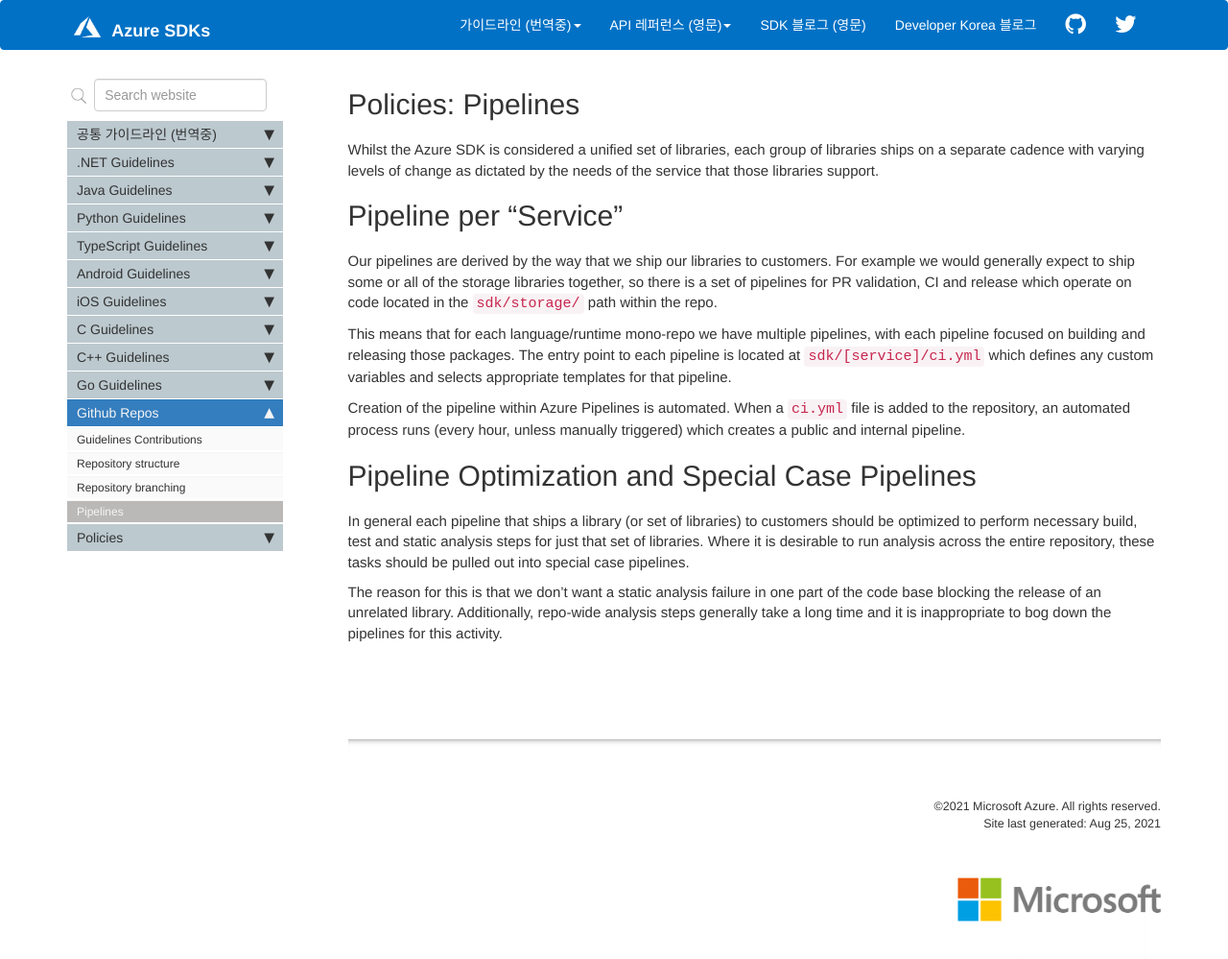
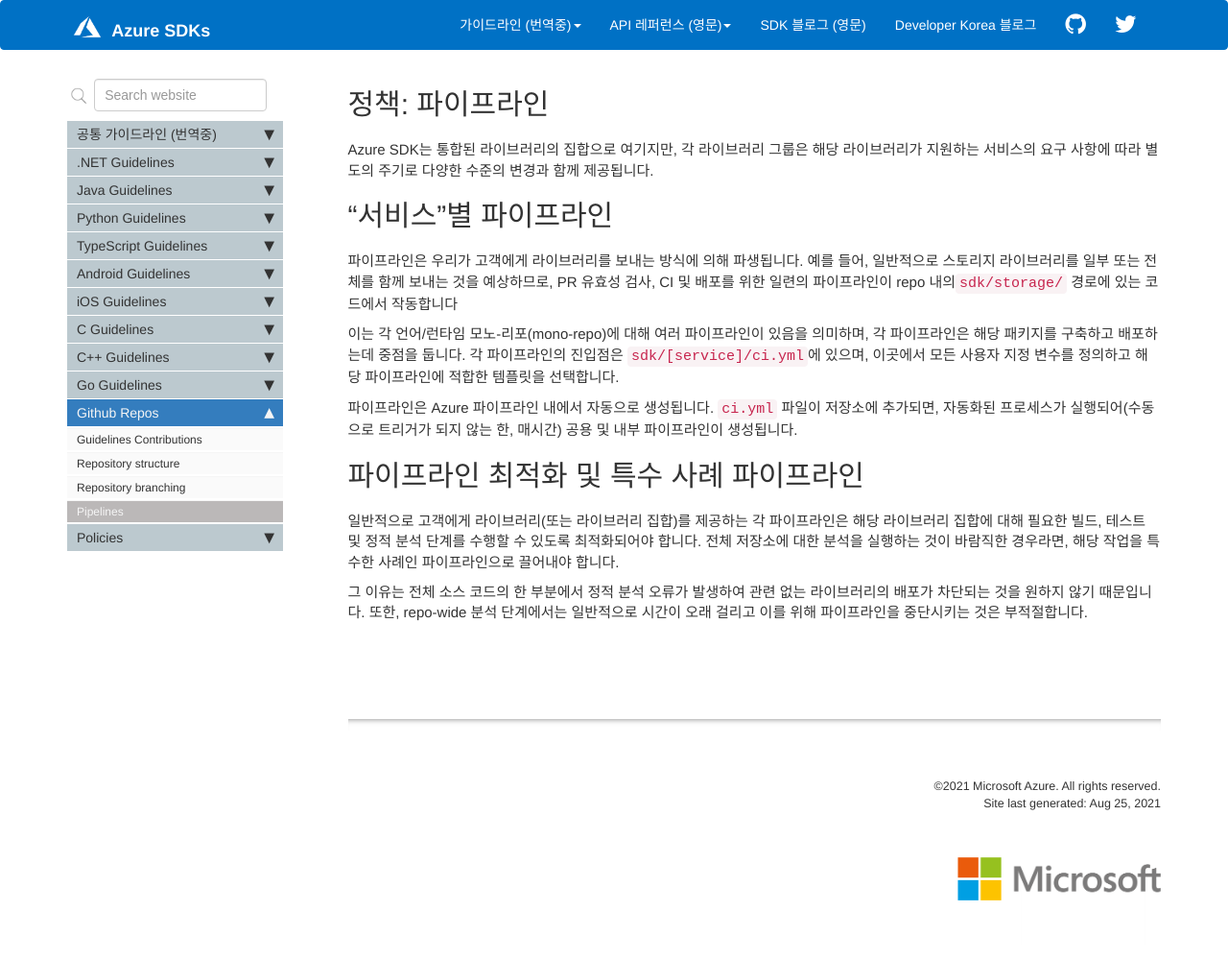
Before and after one commit to Azure/azure-sdk-korean, a Jekyll site: the page built from docs/policies/pipelines.md, in a window 1280 px wide and 1066 px high. Shown: the top 999 px of the window at 96% size. Built offline with Jekyll 4.4.1, drawn with Linux system fonts in a browser that asks for light colours; comment, search, counter and statistics services are not loaded.

Commit message:
Translate docs/policies/pipelines.md in Korean.

````diff
--- a/docs/policies/pipelines.md
+++ b/docs/policies/pipelines.md
@@ -1,22 +1,22 @@
 ---
-title: "Policies: Pipelines"
+title: "정책: 파이프라인"
 permalink: policies_pipelines.html
 folder: policies
 sidebar: general_sidebar
 ---
 
-Whilst the Azure SDK is considered a unified set of libraries, each group of libraries ships on a separate cadence with varying levels of change as dictated by the needs of the service that those libraries support.
+Azure SDK는 통합된 라이브러리의 집합으로 여기지만, 각 라이브러리 그룹은 해당 라이브러리가 지원하는 서비스의 요구 사항에 따라 별도의 주기로 다양한 수준의 변경과 함께 제공됩니다.
 
-# Pipeline per "Service"
+# "서비스"별 파이프라인
 
-Our pipelines are derived by the way that we ship our libraries to customers. For example we would generally expect to ship some or all of the storage libraries together, so there is a set of pipelines for PR validation, CI and release which operate on code located in the ```sdk/storage/``` path within the repo.
+파이프라인은 우리가 고객에게 라이브러리를 보내는 방식에 의해 파생됩니다. 예를 들어, 일반적으로 스토리지 라이브러리를 일부 또는 전체를 함께 보내는 것을 예상하므로, PR 유효성 검사, CI 및 배포를 위한 일련의 파이프라인이 repo 내의```sdk/storage/``` 경로에 있는 코드에서 작동합니다
 
-This means that for each language/runtime mono-repo we have multiple pipelines, with each pipeline focused on building and releasing those packages. The entry point to each pipeline is located at ```sdk/[service]/ci.yml``` which defines any custom variables and selects appropriate templates for that pipeline.
+이는 각 언어/런타임 모노-리포(mono-repo)에 대해 여러 파이프라인이 있음을 의미하며, 각 파이프라인은 해당 패키지를 구축하고 배포하는데 중점을 둡니다. 각 파이프라인의 진입점은 ```sdk/[service]/ci.yml```에 있으며, 이곳에서 모든 사용자 지정 변수를 정의하고 해당 파이프라인에 적합한 템플릿을 선택합니다.
 
-Creation of the pipeline within Azure Pipelines is automated. When a ```ci.yml``` file is added to the repository, an automated process runs (every hour, unless manually triggered) which creates a public and internal pipeline.
+파이프라인은 Azure 파이프라인 내에서 자동으로 생성됩니다. ```ci.yml``` 파일이 저장소에 추가되면, 자동화된 프로세스가 실행되어(수동으로 트리거가 되지 않는 한, 매시간) 공용 및 내부 파이프라인이 생성됩니다.
 
-# Pipeline Optimization and Special Case Pipelines
+# 파이프라인 최적화 및 특수 사례 파이프라인
 
-In general each pipeline that ships a library (or set of libraries) to customers should be optimized to perform necessary build, test and static analysis steps for just that set of libraries. Where it is desirable to run analysis across the entire repository, these tasks should be pulled out into special case pipelines.
+일반적으로 고객에게 라이브러리(또는 라이브러리 집합)를 제공하는 각 파이프라인은 해당 라이브러리 집합에 대해 필요한 빌드, 테스트 및 정적 분석 단계를 수행할 수 있도록 최적화되어야 합니다. 전체 저장소에 대한 분석을 실행하는 것이 바람직한 경우라면, 해당 작업을 특수한 사례인 파이프라인으로 끌어내야 합니다.
 
-The reason for this is that we don't want a static analysis failure in one part of the code base blocking the release of an unrelated library. Additionally, repo-wide analysis steps generally take a long time and it is inappropriate to bog down the pipelines for this activity.
+그 이유는 전체 소스 코드의 한 부분에서 정적 분석 오류가 발생하여 관련 없는 라이브러리의 배포가 차단되는 것을 원하지 않기 때문입니다. 또한, repo-wide 분석 단계에서는 일반적으로 시간이 오래 걸리고 이를 위해 파이프라인을 중단시키는 것은 부적절합니다.
````
